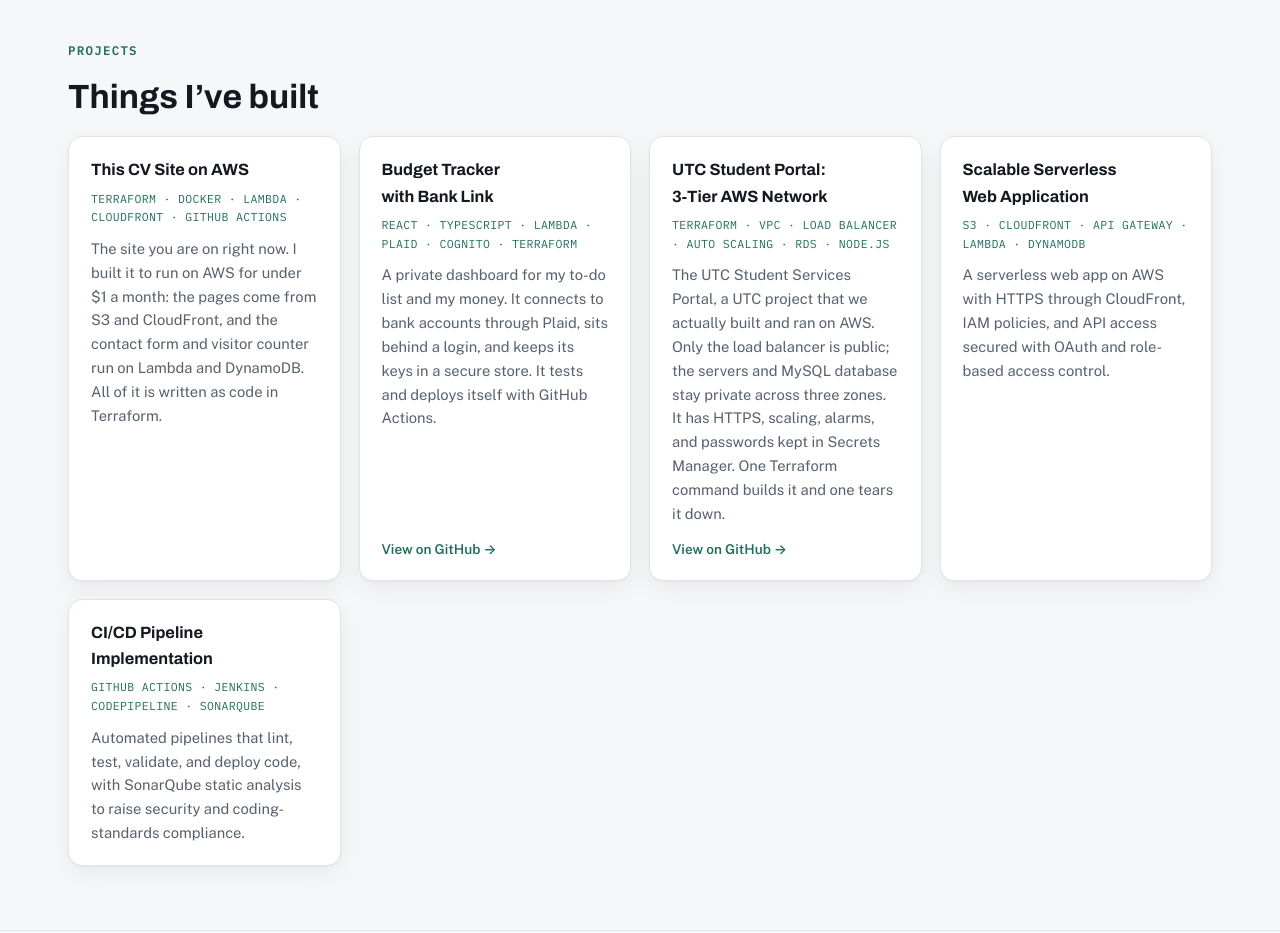
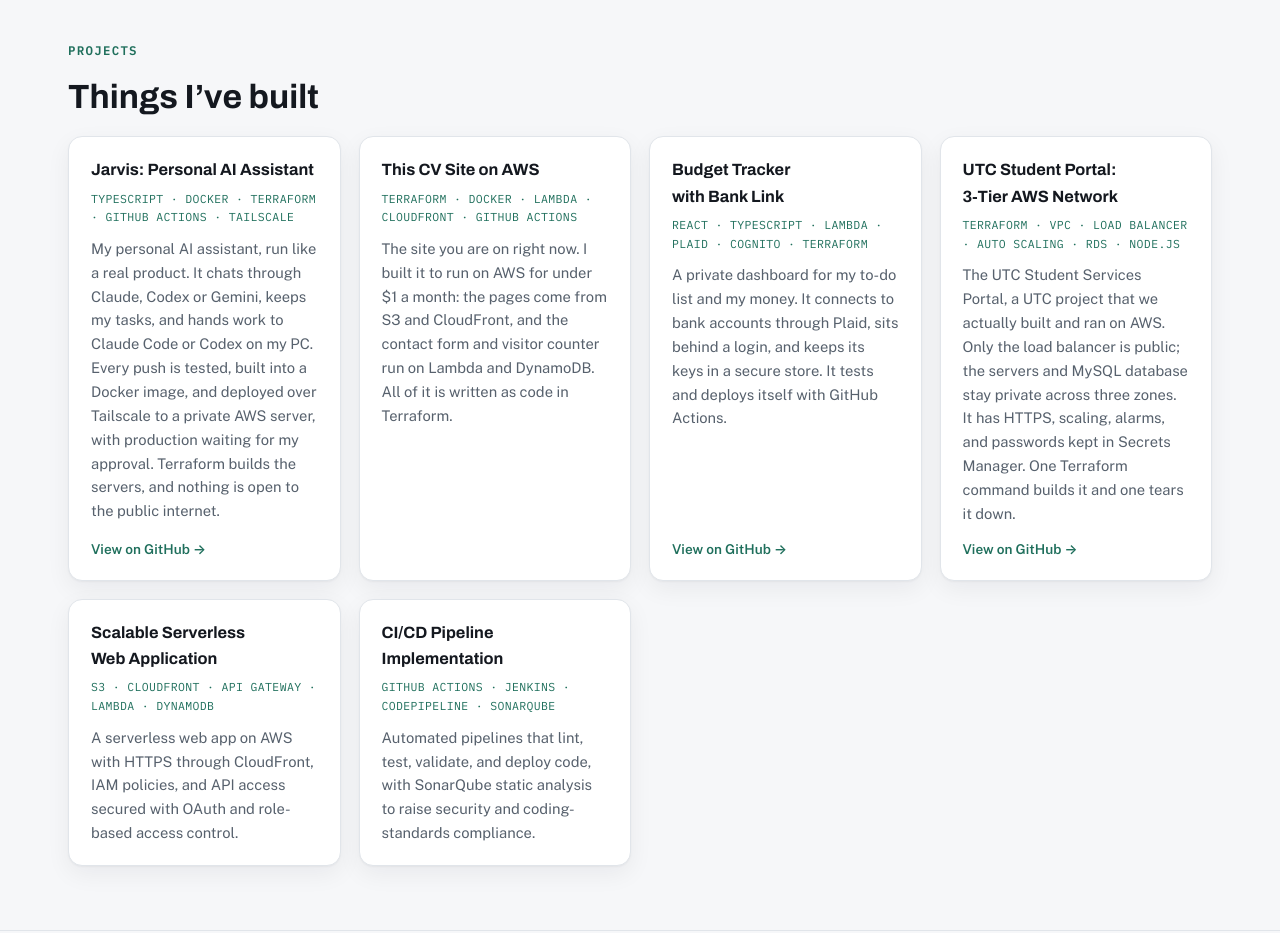
Before and after one commit to eliadablah/CV-, a plain HTML site: page frontend/index.html in a window 1280 px wide. Shown: the part 3360-4293 px from the top of the page. Drawn offline with nearby package versions, Linux system fonts and the light colour scheme; no server answers.

Commit message:
docs: add the Jarvis project card
Add "Jarvis: Personal AI Assistant" as the first project, linking to
https://github.com/eliadablah/Jarvis, and mention Jarvis in the FAQ chat's
projects answer. No server addresses, keys or other private details are on the
page. CHANGELOG.md updated.

```diff
--- a/frontend/index.html
+++ b/frontend/index.html
@@ -245,6 +245,12 @@
       <h2 class="title">Things I&rsquo;ve built</h2>
       <div class="project-grid">
         <div class="project-card">
+          <h3>Jarvis: Personal AI Assistant</h3>
+          <p class="project-stack">TypeScript &middot; Docker &middot; Terraform &middot; GitHub Actions &middot; Tailscale</p>
+          <p class="desc">My personal AI assistant, run like a real product. It chats through Claude, Codex or Gemini, keeps my tasks, and hands work to Claude Code or Codex on my PC. Every push is tested, built into a Docker image, and deployed over Tailscale to a private AWS server, with production waiting for my approval. Terraform builds the servers, and nothing is open to the public internet.</p>
+          <a class="project-link" href="https://github.com/eliadablah/Jarvis">View on GitHub &rarr;</a>
+        </div>
+        <div class="project-card">
           <h3>This CV Site on AWS</h3>
           <p class="project-stack">Terraform &middot; Docker &middot; Lambda &middot; CloudFront &middot; GitHub Actions</p>
           <p class="desc">The site you are on right now. I built it to run on AWS for under $1 a month: the pages come from S3 and CloudFront, and the contact form and visitor counter run on Lambda and DynamoDB. All of it is written as code in Terraform.</p>
--- a/frontend/js/faq-chat.js
+++ b/frontend/js/faq-chat.js
@@ -19,8 +19,8 @@
       a: "B.S. in Information Technology & Business Administration from the University of Texas at Tyler (Dec 2025, 3.4 GPA), and currently in a DevOps & AI training program through UTrains." },
     { id: "certs", keywords: ["certifications","certified","certs","certificate"],
       a: "AWS Certified Solutions Architect – Associate, AWS Certified Cloud Practitioner, and Google Data Analytics Certification." },
-    { id: "projects", keywords: ["projects","built","portfolio","github","dashboard"],
-      a: "Three I'm proud of: this CV site, which I run on AWS for under $1 a month with Terraform, Docker and Lambda; a budget tracker that connects to bank accounts through Plaid; and the UTC Student Services Portal, a UTC project that we actually built and ran on a three-tier AWS network with a load balancer, auto scaling and a private MySQL database, all with Terraform. There's also a serverless web app and a CI/CD pipeline project. They are all in the Projects section above." },
+    { id: "projects", keywords: ["projects","built","portfolio","github","dashboard","jarvis","ai assistant"],
+      a: "Four I'm proud of: Jarvis, my personal AI assistant, which I deploy through a tested GitHub Actions pipeline to a private AWS server built with Terraform; this CV site, which I run on AWS for under $1 a month with Terraform, Docker and Lambda; a budget tracker that connects to bank accounts through Plaid; and the UTC Student Services Portal, a UTC project that we actually built and ran on a three-tier AWS network with a load balancer, auto scaling and a private MySQL database, all with Terraform. There's also a serverless web app and a CI/CD pipeline project. They are all in the Projects section above." },
     { id: "looking", keywords: ["looking for","hire","opportunity","open to","position","roles","job search"],
       a: "I'm actively looking for Cloud Support, Junior Systems Administrator, and DevOps-track roles. If you think there's a fit, reach out — email or LinkedIn both work." },
     { id: "contact", keywords: ["contact","reach","email","connect","get in touch"],
```
Also changed, not shown: 1 other file.
